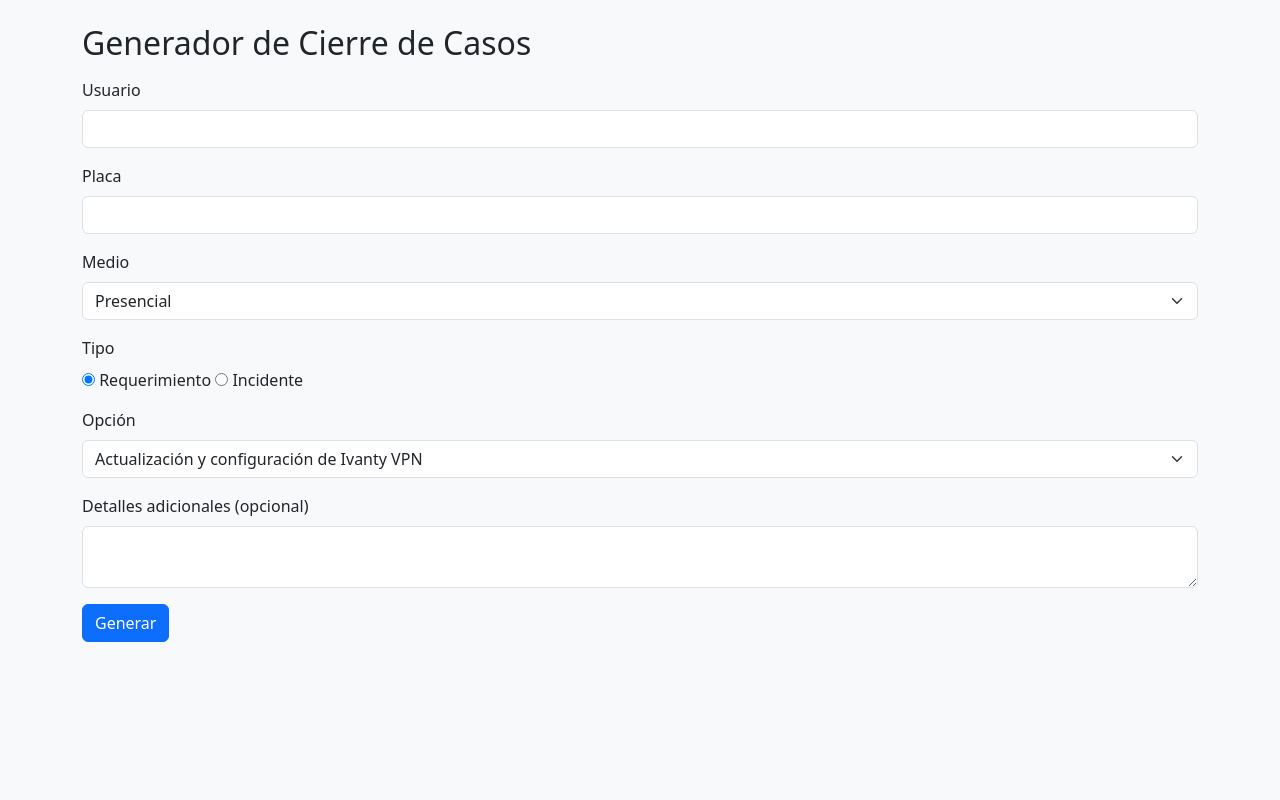
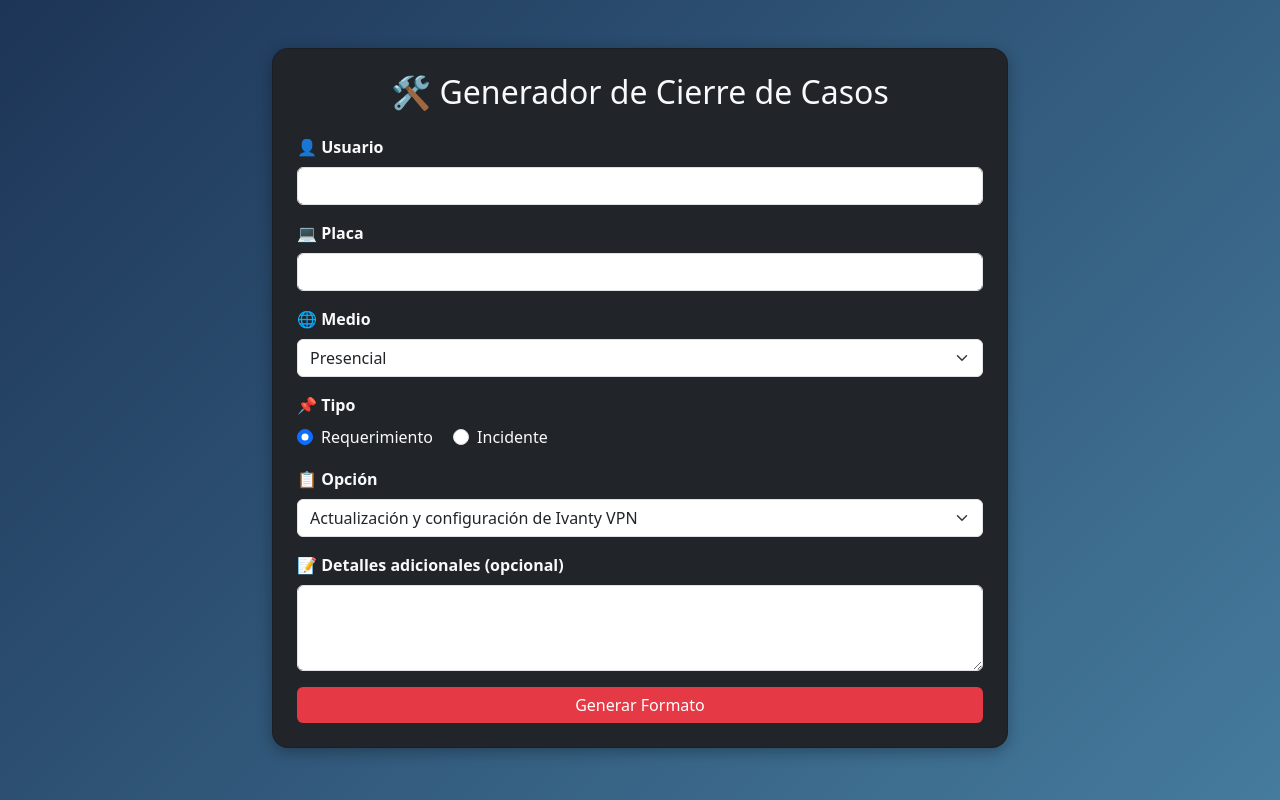
Before and after one commit to Steven-gil-dep/mi_app_flask, a Flask app: page / in a window 1280 px wide. Run offline with Flask 3, Linux system fonts and the light colour scheme.

Commit message:
Update form.html

```diff
--- a/templates/form.html
+++ b/templates/form.html
@@ -4,33 +4,70 @@
   <meta charset="UTF-8">
   <title>Generador de Formatos</title>
   <link href="https://cdn.jsdelivr.net/npm/bootstrap@5.3.0/dist/css/bootstrap.min.css" rel="stylesheet">
+  <style>
+    body {
+      background: linear-gradient(135deg, #1d3557, #457b9d);
+      color: #f1faee;
+      min-height: 100vh;
+    }
+    .card {
+      border-radius: 1rem;
+      box-shadow: 0 4px 15px rgba(0,0,0,0.3);
+    }
+    .form-label {
+      font-weight: bold;
+    }
+    .btn-primary {
+      background-color: #e63946;
+      border: none;
+    }
+    .btn-primary:hover {
+      background-color: #d62839;
+    }
+    pre {
+      background: #f8f9fa;
+      color: #212529;
+      padding: 1rem;
+      border-radius: .5rem;
+      white-space: pre-wrap;
+    }
+  </style>
 </head>
-<body class="bg-light">
-<div class="container mt-4">
-  <h2 class="mb-3">Generador de Cierre de Casos</h2>
+<body>
+<div class="container py-5">
+  <div class="row justify-content-center">
+    <div class="col-md-8">
+      <div class="card p-4 bg-dark text-light">
+        <h2 class="mb-4 text-center">🛠️ Generador de Cierre de Casos</h2>
         <form method="POST">
           <div class="mb-3">
-      <label class="form-label">Usuario</label>
+            <label class="form-label">👤 Usuario</label>
             <input type="text" name="usuario" class="form-control" required>
           </div>
           <div class="mb-3">
-      <label class="form-label">Placa</label>
+            <label class="form-label">💻 Placa</label>
             <input type="text" name="placa" class="form-control" required>
           </div>
           <div class="mb-3">
-      <label class="form-label">Medio</label>
+            <label class="form-label">🌐 Medio</label>
             <select name="medio" class="form-select" required>
               <option value="1">Presencial</option>
               <option value="2">Virtual</option>
             </select>
           </div>
           <div class="mb-3">
-      <label class="form-label">Tipo</label><br>
-      <input type="radio" name="tipo" value="req" checked> Requerimiento
-      <input type="radio" name="tipo" value="inc"> Incidente
+            <label class="form-label">📌 Tipo</label><br>
+            <div class="form-check form-check-inline">
+              <input class="form-check-input" type="radio" name="tipo" value="req" checked>
+              <label class="form-check-label">Requerimiento</label>
+            </div>
+            <div class="form-check form-check-inline">
+              <input class="form-check-input" type="radio" name="tipo" value="inc">
+              <label class="form-check-label">Incidente</label>
+            </div>
           </div>
           <div class="mb-3">
-      <label class="form-label">Opción</label>
+            <label class="form-label">📋 Opción</label>
             <select name="opcion" class="form-select" required>
               {% for key, value in requerimientos.items() %}
                 <option value="{{ key }}">{{ value }}</option>
@@ -38,16 +75,24 @@
             </select>
           </div>
           <div class="mb-3">
-      <label class="form-label">Detalles adicionales (opcional)</label>
-      <textarea name="detalles" class="form-control"></textarea>
+            <label class="form-label">📝 Detalles adicionales (opcional)</label>
+            <textarea name="detalles" class="form-control" rows="3"></textarea>
           </div>
-    <button class="btn btn-primary">Generar</button>
+          <button class="btn btn-primary w-100">Generar Formato</button>
         </form>
+      </div>
+    </div>
+  </div>
 
   {% if resultado %}
-  <hr>
-  <h4>Resultado</h4>
-  <pre class="bg-white p-3 border rounded">{{ resultado }}</pre>
+  <div class="row justify-content-center mt-4">
+    <div class="col-md-8">
+      <div class="card p-4">
+        <h4 class="mb-3 text-dark">📄 Resultado</h4>
+        <pre>{{ resultado }}</pre>
+      </div>
+    </div>
+  </div>
   {% endif %}
 </div>
 </body>
```
Lines whose indentation alone changed are shown as unchanged.
